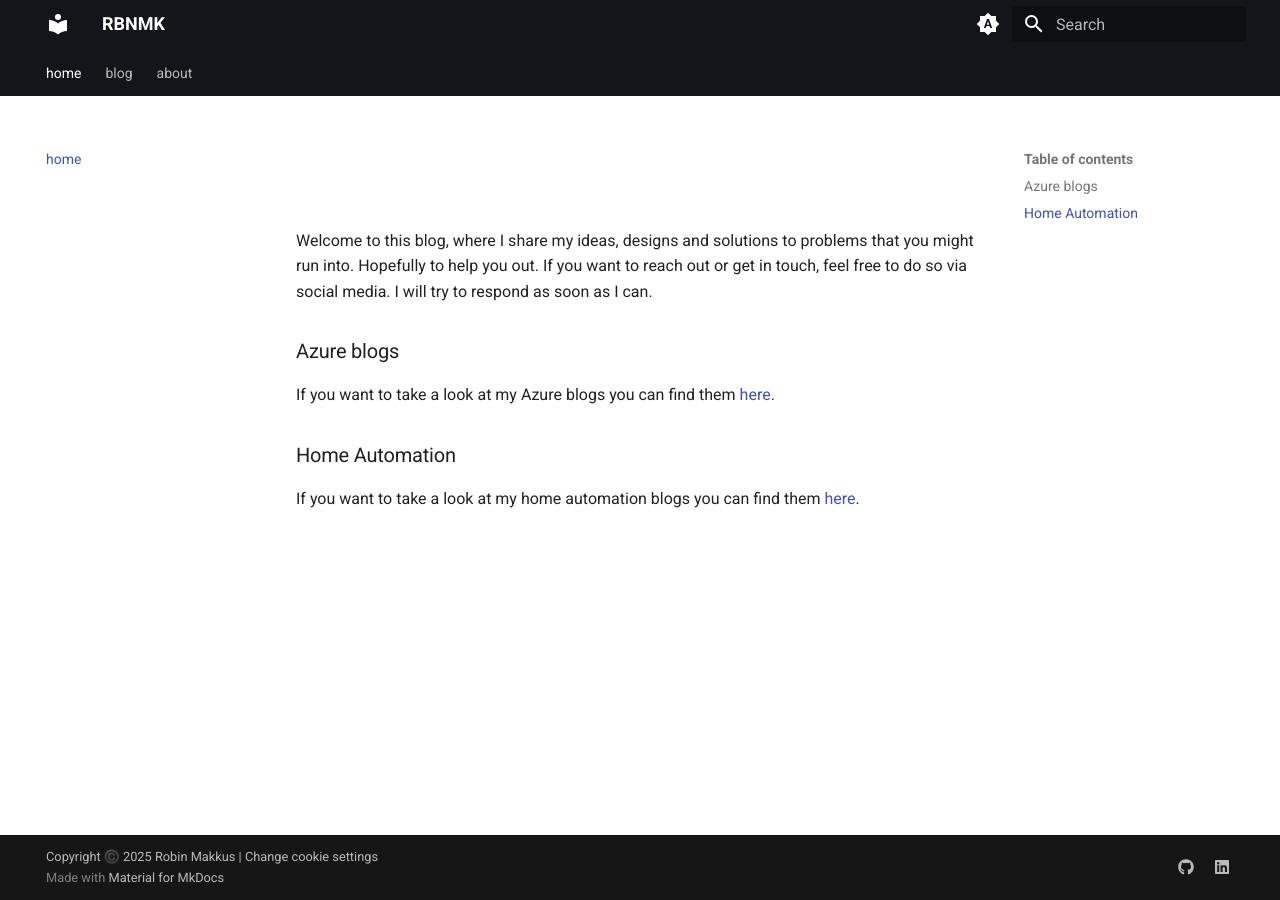
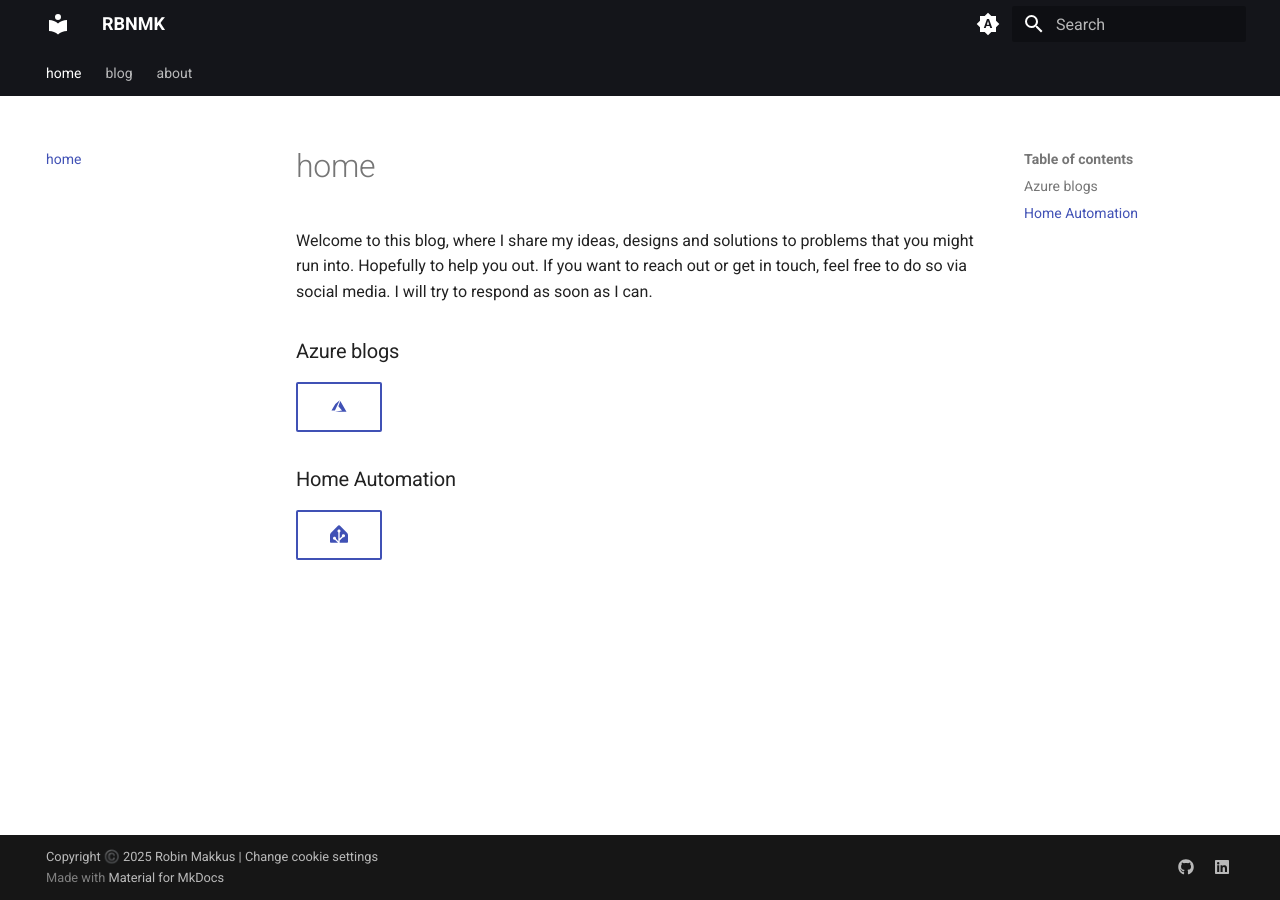
Before and after one commit to rbnmk/rbnmk.github.io, an MkDocs documentation site: the page built from docs/index.md, in a window 1280 px wide. Built offline with MkDocs 1.6.1 and Material for MkDocs 9.7.7, drawn with Linux system fonts in a browser that asks for light colours.

Commit message:
Replace text links with button-style links for Azure and Home Automation sections in index.md

```diff
--- a/docs/index.md
+++ b/docs/index.md
@@ -1,11 +1,9 @@
-#
-
 Welcome to this blog, where I share my ideas, designs and solutions to problems that you might run into. Hopefully to help you out. If you want to reach out or get in touch, feel free to do so via social media. I will try to respond as soon as I can.
 
 ### Azure blogs
 
-If you want to take a look at my Azure blogs you can find them [here](/blog/category/azure/).
+[:material-microsoft-azure:](/blog/category/azure/){ .md-button }
 
 ### Home Automation
 
-If you want to take a look at my home automation blogs you can find them [here](/blog/category/home-automation/).
+[:simple-homeassistant:](/blog/category/home-assistant/){ .md-button }
```
